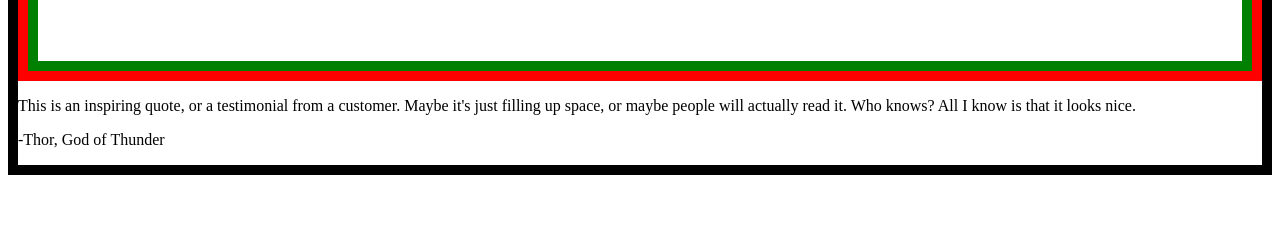
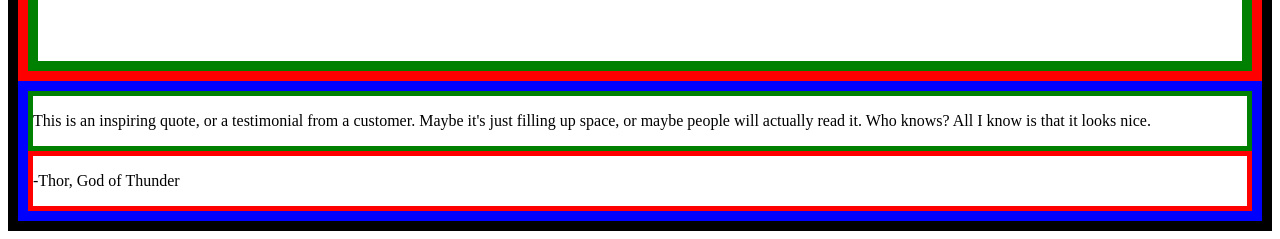
Before and after one commit to aimsa3/odin-landing-page, a plain HTML site: page index.html in a window 1280 px wide. Shown: the part 733-972 px from the top of the page. Before the commit the page ends 916 px from the top, so only its background shows below. Drawn offline with Linux system fonts and the light colour scheme.

Commit message:
Add quote section boxes

```diff
--- a/style.css
+++ b/style.css
@@ -112,3 +112,15 @@ li {
     max-width: 150px;
     border: 5px solid red;
 }
+
+.quote-section {
+    border: 10px solid blue;
+}
+
+.quote-body {
+    border: 5px solid green;
+}
+
+.quote-author {
+    border: 5px solid red;
+}
```
